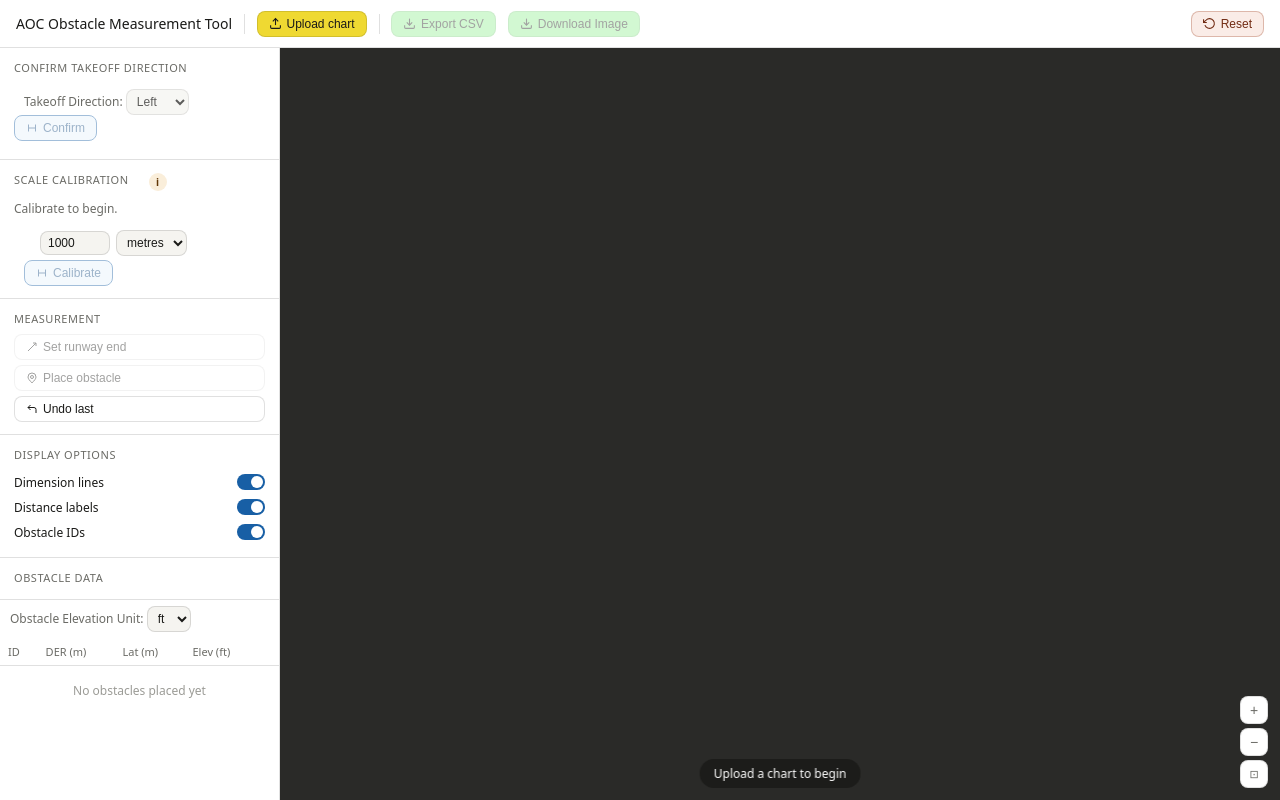
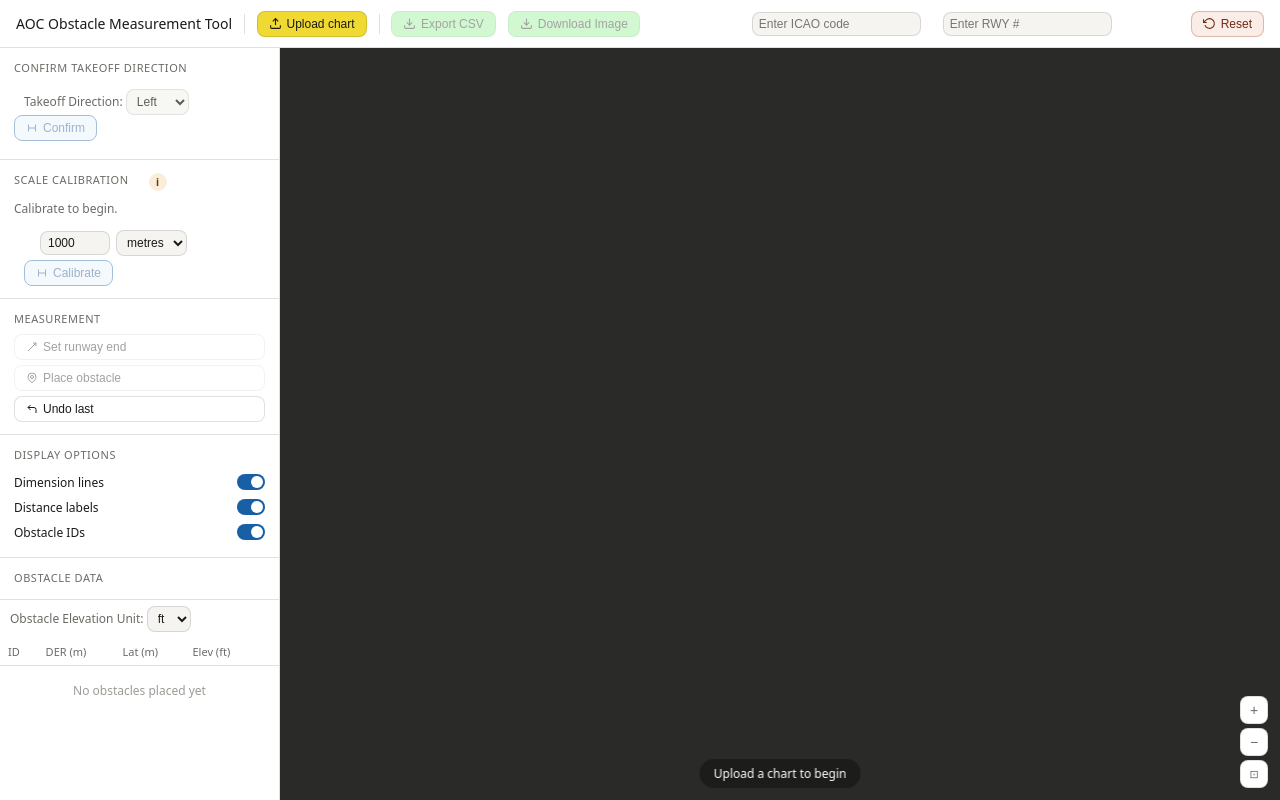
Before and after one commit to AkusChhabra/AOC-Obstacle-Parser, a Flask app: page / in a window 1280 px wide. Run offline with Flask 3, Linux system fonts and the light colour scheme; lists and menus that the app fills with data are empty; a map, chart or similar area stays blank.

Commit message:
Added ICAO code and RWY# for file naming including auto capitalization of ICAO, set default calibration unit to 1000 and default unit to metre, and convert elevation data from metres to feet upon export

```diff
--- a/static/js/main.js
+++ b/static/js/main.js
@@ -478,6 +478,26 @@ function undoLast() {
 // ── Export Data ───────────────────────────────────────────────
 function exportCSV() {
     elev_unit = document.getElementById('elev-label').value;
+
+    if (elev_unit == "m") {
+        elev_ft = []
+        obstacles.forEach(o => {
+            o.elev_ft = (parseFloat(o.elev) / 0.3048).toFixed(2);
+        });
+        let csv = 'obstacle_id,DER_m,lateral_m,elevation_ft,elevation_' + elev_unit + '\n';
+        obstacles.forEach(o => {
+            const m = calibMpp && runwayEnd ? measure(o) : { long: '', lat: '', dist: '' };
+            csv += `${o.id},${m.long},${m.lat},"${o.elev_ft}","${o.elev}"\n`;
+        });
+        const a = document.createElement('a');
+        a.href = URL.createObjectURL(new Blob([csv], { type: 'text/csv' }));
+
+        const icao = document.getElementById('icao-input').value.trim().toUpperCase();
+        const rwy = document.getElementById('rwy-input').value.trim().toUpperCase();
+
+        a.download = `${icao}_RWY${rwy}_aoc_obstacles.csv`; a.click();
+    }
+    else {
         let csv = 'obstacle_id,DER_m,lateral_m,elevation_' + elev_unit + '\n';
         obstacles.forEach(o => {
             const m = calibMpp && runwayEnd ? measure(o) : { long: '', lat: '', dist: '' };
@@ -485,7 +505,12 @@ function exportCSV() {
         });
         const a = document.createElement('a');
         a.href = URL.createObjectURL(new Blob([csv], { type: 'text/csv' }));
-    a.download = 'aoc_obstacles.csv'; a.click();
+
+        const icao = document.getElementById('icao-input').value.trim().toUpperCase();
+        const rwy = document.getElementById('rwy-input').value.trim().toUpperCase();
+
+        a.download = `${icao}_RWY${rwy}_aoc_obstacles.csv`; a.click();
+    }
 }
 
 // ── Export Image ──────────────────────────────────────────────
@@ -494,7 +519,10 @@ function exportCanvas() {
     const url = URL.createObjectURL(blob);
 
     const link = document.createElement('a');
-    link.download = 'aoc_obstacles_overlay.png';
+    const icao = document.getElementById('icao-input').value.trim().toUpperCase();
+    const rwy = document.getElementById('rwy-input').value.trim().toUpperCase();
+
+    link.download = `${icao}_RWY${rwy}_aoc_obstacles.png`;
     link.href = url;
     link.click();
 
@@ -530,6 +558,10 @@ function resetAll() {
 
     document.getElementById('btn-calib').disabled = true
     document.getElementById('btn-upload').disabled = false
+    document.getElementById('calib-dist').value = '1000'
+    document.getElementById('calib-unit').value = 'm'
+    document.getElementById('rwy-input').value = ''
+    document.getElementById('elev-label').value = 'ft'
 
     //['s-long','s-lat','s-dist'].forEach(id => document.getElementById(id).textContent = '—');
     //document.getElementById('s-count').textContent = '0';
--- a/templates/main.html
+++ b/templates/main.html
@@ -521,6 +521,13 @@
         </svg>
         Download Image
       </button>
+
+      <input type="text" id="icao-input" placeholder="Enter ICAO code"
+        style="margin-left:100px; border:0.5px solid var(--border);border-radius:var(--radius);padding:4px 6px;font-size:12px;background:var(--bg);color:var(--text);">
+
+      <input type="text" id="rwy-input" placeholder="Enter RWY #"
+        style="margin-left:10px; border:0.5px solid var(--border);border-radius:var(--radius);padding:4px 6px;font-size:12px;background:var(--bg);color:var(--text);">
+
       <button class="btn danger" onclick="resetAll()" style="margin-left:auto">
         <svg width="13" height="13" viewBox="0 0 24 24" fill="none" stroke="currentColor" stroke-width="2">
           <polyline points="1 4 1 10 7 10" />
@@ -529,7 +536,6 @@
         Reset
       </button>
     </div>
-
     <!-- Sidebar -->
     <div id="sidebar">
       <!-- Upload -->
```
Lines whose indentation alone changed are shown as unchanged.
